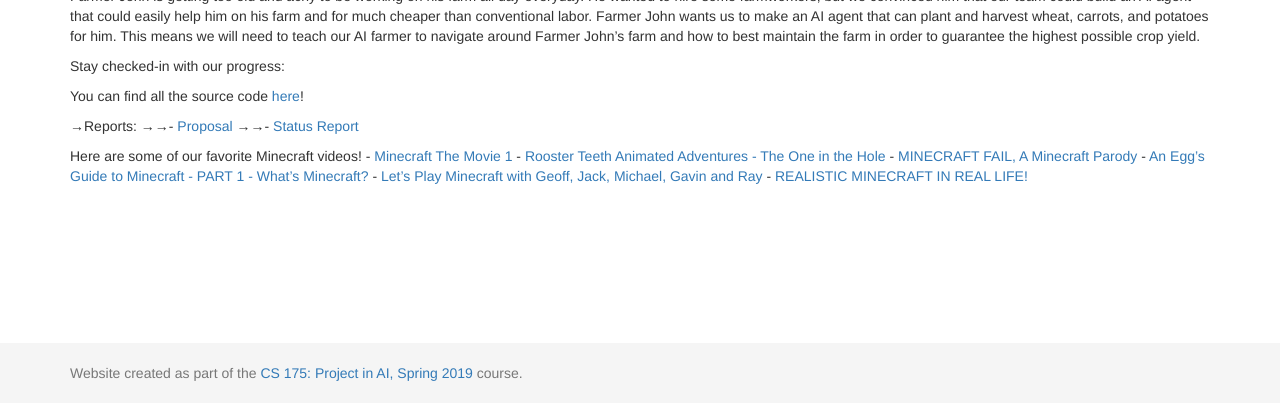
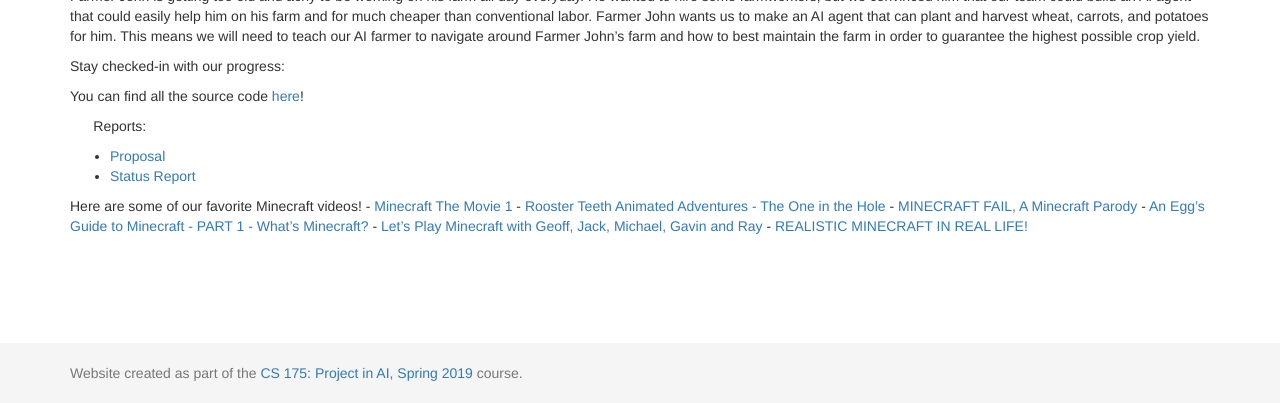
Before and after one commit to Eisah-Jones/Farmer-John, a Jekyll site: the page built from docs/index.md, in a window 1280 px wide, cut to the strip 497-900 px from the top of the page. Built offline with Jekyll 4.4.1, drawn with Linux system fonts in a browser that asks for light colours; part of the change alters nothing that is shown.

```diff
--- a/docs/index.md
+++ b/docs/index.md
@@ -11,9 +11,9 @@ Stay checked-in with our progress:
 
 You can find all the source code [here](https://github.com/Eisah-Jones/Farmer-John/tree/development)!
 
-→Reports:
-→→- [Proposal](proposal.md)
-→→- [Status Report](status.md)
+&nbsp;&nbsp;&nbsp;&nbsp;&nbsp;&nbsp;Reports:
+- [Proposal](proposal.md)
+- [Status Report](status.md)
 
 
 Here are some of our favorite Minecraft videos!
```
